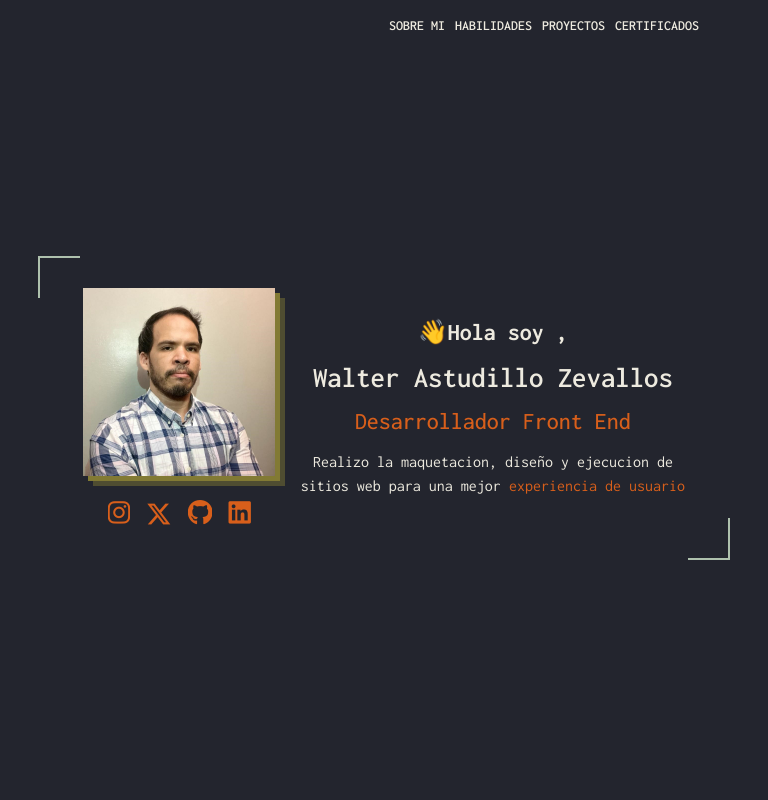
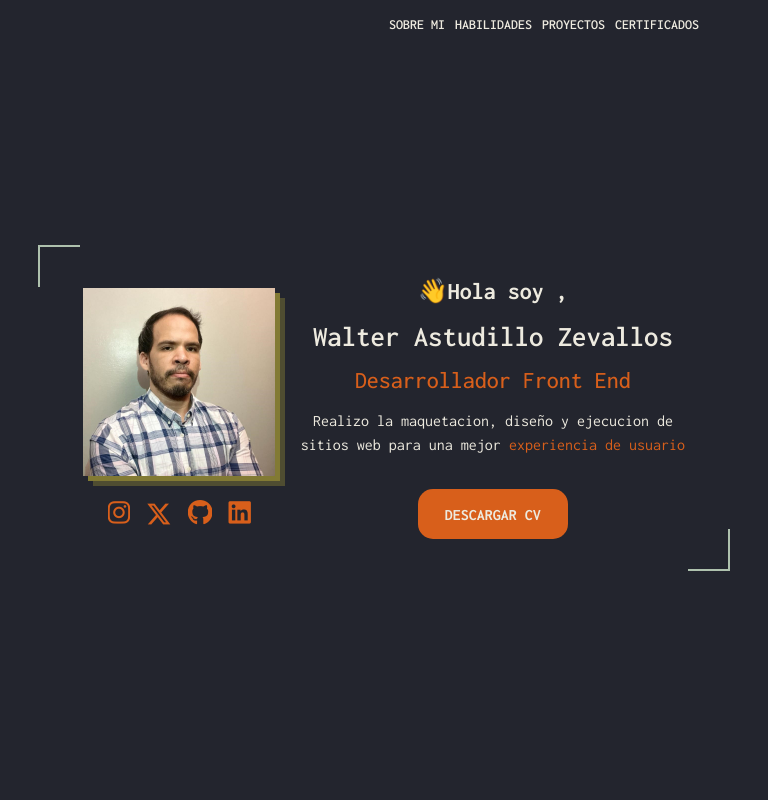
Before and after one commit to SoloDeveloperAlpha/walt-port-v2, a React (Create React App) app: page / in a window 768 px wide. Shown: the top 800 px of the page. Built offline with nearby package versions, Linux system fonts and the light colour scheme.

Commit message:
Mejorando SASS

```diff
--- a/src/Componentes/header.jsx
+++ b/src/Componentes/header.jsx
@@ -25,6 +25,9 @@ function Header(){
           <h1><span id="resalt">Walter</span> Astudillo Zevallos</h1>
           <span id="prof">Desarrollador Front End</span>
           <p>Realizo la maquetacion, diseño y ejecucion de sitios web para una mejor <span id="resalt">experiencia de usuario</span></p>
+          <div className="boton-desc">
+            <a href="CV-WALTER-ASTUDILLO-DFE.pdf" download="CV-WALTER-ASTUDILLO-DFE.pdf">DESCARGAR CV</a>
+          </div>
         </div>
       </div>
 
--- a/src/Estilos-Componentes/header.scss
+++ b/src/Estilos-Componentes/header.scss
@@ -32,6 +32,7 @@
       }
       .sociales{
         display: flex;
+        flex-direction: row;
         justify-content: center;
         align-items: center;
         >ul{
@@ -90,6 +91,30 @@
           color: var(--Color2);
         }
       }
+      .boton-desc{
+        width: 200px;
+        height: 50px;
+        border-radius: 15px;
+        background-color: var(--Color2);
+        box-shadow: none;
+        margin-top: 2em;
+        transition: box-shadow .3s ease-in;
+        >a{
+          width: 100%;
+          height: 100%;
+          display: block;
+          text-decoration: none;
+          text-align: center;
+          font-weight: bold;
+          display: grid;
+          place-content: center;
+          color: var(--Color4);
+          font-size: 1.2em;
+        }
+      }
+      .boton-desc:hover{
+        box-shadow: 5px -5px 0px rgb(109, 42, 30);
+      }
     }
   }
   .cont-header::before,.cont-header::after{
@@ -141,6 +166,7 @@
         }
         .sociales{
           display: flex;
+          flex-direction: row;
           justify-content: center;
           align-items: center;
           >ul{
@@ -167,7 +193,7 @@
 
       .name-profesion{
         width: auto;
-        max-height: 15em;
+        min-height: 15em;
         display: flex;
         flex-direction: column;
         justify-content: center;
@@ -200,6 +226,30 @@
             color: var(--Color2);
           }
         }
+        .boton-desc{
+          width: 150px;
+          height: 50px;
+          border-radius: 15px;
+          background-color: var(--Color2);
+          box-shadow: none;
+          margin-top: 1em;
+          transition: box-shadow .3s ease-in;
+          >a{
+            width: 100%;
+            height: 100%;
+            display: block;
+            text-decoration: none;
+            text-align: center;
+            font-weight: bold;
+            display: grid;
+            place-content: center;
+            color: var(--Color4);
+            font-size: 1em;
+          }
+        }
+        .boton-desc:hover{
+          box-shadow: 5px -5px 0px rgb(109, 42, 30);
+        }
       }
     }
     .cont-header::before,.cont-header::after{
@@ -229,8 +279,9 @@
       .cont-img-sociales{
         width: 100%;
         height: auto;
+        padding: 10px;
         display: flex;
-        flex-direction: column;
+        flex-direction: row;
         justify-content: center;
         align-items: center;
         gap: 1.5em;
@@ -243,12 +294,13 @@
         }
         .sociales{
           display: flex;
+          flex-direction: column;
           justify-content: center;
           align-items: center;
           >ul{
             width: 100%;
             display: flex;
-            flex-direction: row;
+            flex-direction: column;
             gap: 1em;
             >li{
               list-style: none;
@@ -302,6 +354,30 @@
             color: var(--Color2);
           }
         }
+        .boton-desc{
+          width: 150px;
+          height: 50px;
+          border-radius: 15px;
+          background-color: var(--Color2);
+          box-shadow: none;
+          margin-top: 1em;
+          transition: box-shadow .3s ease-in;
+          >a{
+            width: 100%;
+            height: 100%;
+            display: block;
+            text-decoration: none;
+            text-align: center;
+            font-weight: bold;
+            display: grid;
+            place-content: center;
+            color: var(--Color4);
+            font-size: 1em;
+          }
+        }
+        .boton-desc:hover{
+          box-shadow: 5px -5px 0px rgb(109, 42, 30);
+        }
       }
     }
     .cont-header::before,.cont-header::after{
--- a/src/Estilos-Componentes/nav.scss
+++ b/src/Estilos-Componentes/nav.scss
@@ -2,7 +2,7 @@
 
 .nav{
   display: flex;
-  flex-direction: column;
+  flex-direction: row;
   .nav-container{
     position:fixed;
   width: 100%;
@@ -16,25 +16,50 @@
   >ul{
     margin-right: 4em;
     width: calc(50vw - 4em);
-    height: auto;
+    height: 100%;
     display: flex;
     flex-direction: row;
     justify-content: space-around;
     align-items: center;
     >li{
+      width: auto;
+      height: 100%;
       list-style: none;
+      display: grid;
+      place-content: center;
+      >a::before{
+          content: "";
+          position: absolute;
+          width: 100%;
+          height: 2px;
+          background-color: #edeadf;
+          bottom: 0px;
+          left: 0;
+          transform-origin: right;
+          transform: scaleX(0);
+          transition: transform .2s ease-in-out;
+        }
+      >a:hover::before{
+        transform: scaleX(1);
+        transform-origin: left;
+      }
       >a{
+        width: auto;
+        padding: 5px;
         position: relative;
         text-decoration: none;
         color: #edeadf;
         font-family: var(--font-Inconsolata);
         font-weight: 600;
+        transform: translateX(0px);
+        transition: transform,color .2s ease-in-out;
+      }
+      >a:hover{
+        transform: translateX(0px);
+        color: #edeadf;
       }
 
-      >a:hover{
-        text-decoration:underline;
-        color: var(--Color4);
-      }
+
     }
   }
   .menu-boton{
@@ -101,26 +126,51 @@
     >ul{
       margin-right: 4em;
       width: calc(50vw - 4em);
-      height: auto;
+      height: 100%;
       display: flex;
       flex-direction: row;
       justify-content: space-around;
       align-items: center;
       >li{
+        width: auto;
+        height: 100%;
         list-style: none;
+        display: grid;
+        place-content: center;
+        >a::before{
+            content: "";
+            position: absolute;
+            width: 100%;
+            height: 2px;
+            background-color: #edeadf;
+            bottom: 0px;
+            left: 0;
+            transform-origin: right;
+            transform: scaleX(0);
+            transition: transform .2s ease-in-out;
+          }
+        >a:hover::before{
+          transform: scaleX(1);
+          transform-origin: left;
+        }
         >a{
+          width: auto;
+          padding: 5px;
           position: relative;
           text-decoration: none;
           color: #edeadf;
           font-family: var(--font-Inconsolata);
+          font-size: 14px;
           font-weight: 600;
-          font-size: 14px;
+          transform: translateX(0px);
+          transition: transform,color .2s ease-in-out;
+        }
+        >a:hover{
+          transform: translateX(0px);
+          color: #edeadf;
         }
 
-        >a:hover{
-          text-decoration:underline;
-          color: var(--Color4);
-        }
+
       }
     }
     .menu-boton{
@@ -146,26 +196,52 @@
       z-index: 1500;
       background-color: var(--Color1);
       >ul{
+        margin-right: 4em;
+        width: calc(50vw - 4em);
+        height: 100%;
         display: flex;
-        flex-direction: column;
-        justify-content: start;
+        flex-direction: row;
+        justify-content: space-around;
         align-items: center;
-        gap: 1em;
         >li{
+          width: auto;
+          height: 100%;
           list-style: none;
+          display: grid;
+          place-content: center;
+          >a::before{
+              content: "";
+              position: absolute;
+              width: 100%;
+              height: 2px;
+              background-color: #edeadf;
+              bottom: 0px;
+              left: 0;
+              transform-origin: right;
+              transform: scaleX(0);
+              transition: transform .2s ease-in-out;
+            }
+          >a:hover::before{
+            transform: scaleX(1);
+            transform-origin: left;
+          }
           >a{
+            width: auto;
+            padding: 5px;
             position: relative;
             text-decoration: none;
             color: #edeadf;
             font-family: var(--font-Inconsolata);
             font-weight: 600;
-            font-size: 1.5em;
+            transform: translateX(0px);
+            transition: transform,color .2s ease-in-out;
+          }
+          >a:hover{
+            transform: translateX(0px);
+            color: #edeadf;
           }
 
-          >a:hover{
-            text-decoration:underline;
-            color: var(--Color4);
-          }
+
         }
       }
       }
@@ -185,22 +261,52 @@
     z-index: 1000;
     background-color: var(--Color1);
     >ul{
+    margin-right: 4em;
+    width: calc(50vw - 4em);
+    height: 100%;
+    display: flex;
+    flex-direction: row;
+    justify-content: space-around;
+    align-items: center;
+    >li{
+      width: auto;
+      height: 100%;
+      list-style: none;
       display: none;
-      >li{
-        list-style: none;
+      place-content: center;
+      >a::before{
+          content: "";
+          position: absolute;
+          width: 100%;
+          height: 2px;
+          background-color: #edeadf;
+          bottom: 0px;
+          left: 0;
+          transform-origin: right;
+          transform: scaleX(0);
+          transition: transform .2s ease-in-out;
+        }
+      >a:hover::before{
+        transform: scaleX(1);
+        transform-origin: left;
+      }
       >a{
+        width: auto;
+        padding: 5px;
         position: relative;
         text-decoration: none;
         color: #edeadf;
         font-family: var(--font-Inconsolata);
         font-weight: 600;
-          font-size: 14px;
+        transform: translateX(0px);
+        transition: transform,color .2s ease-in-out;
+      }
+      >a:hover{
+        transform: translateX(0px);
+        color: #edeadf;
       }
 
-        >a:hover{
-          text-decoration:underline;
-          color: var(--Color4);
-        }
+
     }
   }
     .menu-boton{
```
Also changed, not shown: 13 other files (tests, documents, lock files or other folders). Lines whose indentation alone changed are shown as unchanged.
